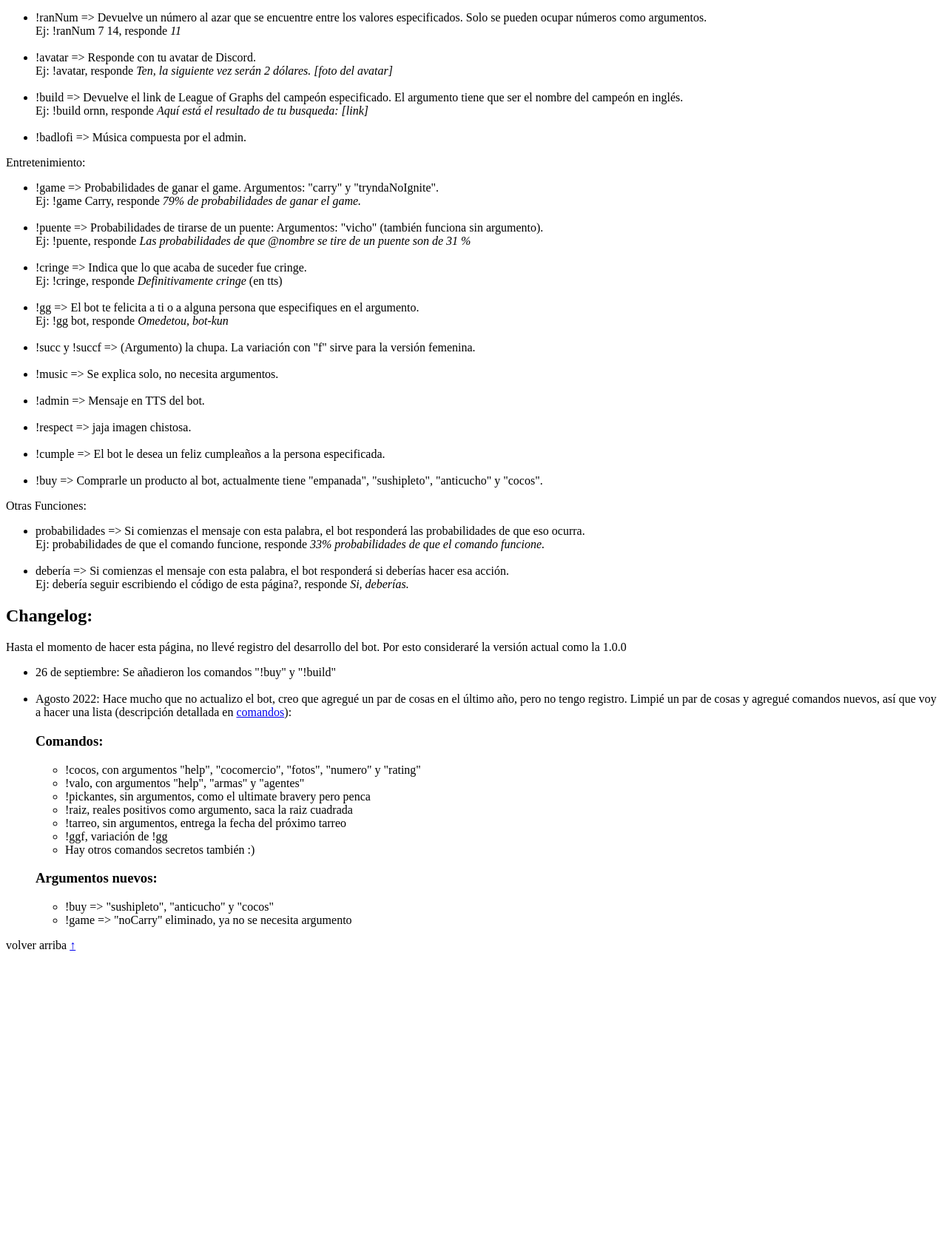
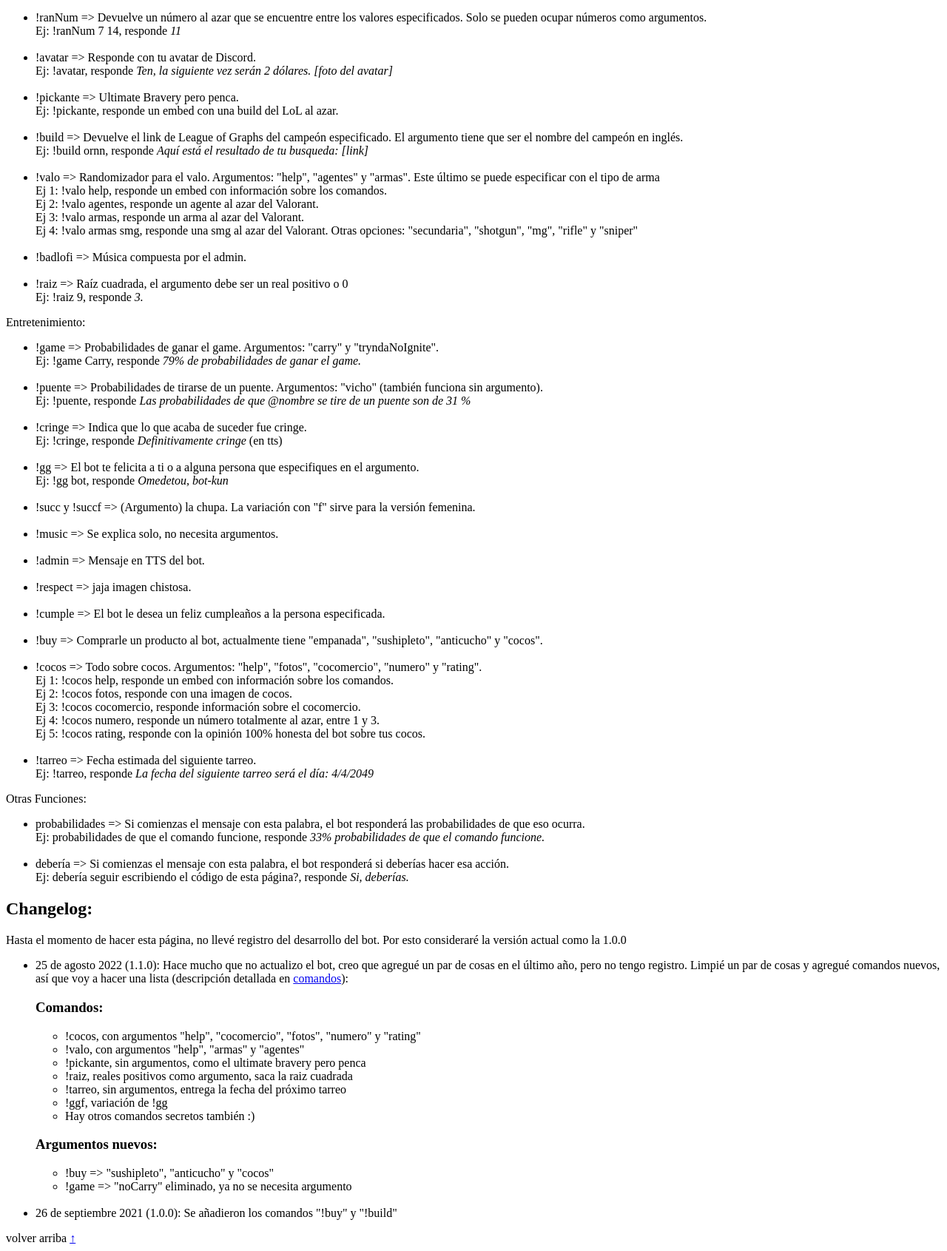
Before and after one commit to zusmoshijiku/bolche-bot, a plain HTML site: page index.html in a window 1280 px wide. Shown: the part 545-2236 px from the top of the page at 74% size. Before the commit the page ends 1840 px from the top, so only its background shows below. Drawn offline with Linux system fonts and the light colour scheme.

Commit message:
Update index.html

```diff
--- a/index.html
+++ b/index.html
@@ -64,12 +64,30 @@
 
                 </br>
 
+                <li>!pickante => Ultimate Bravery pero penca. </br>
+                Ej: !pickante, responde un embed con una build del LoL al azar.</li>
+
+                </br>
+
                 <li>!build => Devuelve el link de League of Graphs del campeón especificado. El argumento tiene que ser el nombre del campeón en inglés. </br>
                 Ej: !build ornn, responde <em>Aquí está el resultado de tu busqueda: [link]</em></li>
 
                 </br>
 
+                <li>!valo => Randomizador para el valo. Argumentos: "help", "agentes" y "armas". Este último se puede especificar con el tipo de arma </br>
+                Ej 1: !valo help, responde un embed con información sobre los comandos. </br>
+                Ej 2: !valo agentes, responde un agente al azar del Valorant. </br>
+                Ej 3: !valo armas, responde un arma al azar del Valorant. </br>
+                Ej 4: !valo armas smg, responde una smg al azar del Valorant. Otras opciones: "secundaria", "shotgun", "mg", "rifle" y "sniper" </li>
+
+                </br>
+
                 <li>!badlofi => M&uacute;sica compuesta por el admin.</li>
+
+                </br>
+
+                <li>!raiz => Raíz cuadrada, el argumento debe ser un real positivo o 0 </br>
+                Ej: !raiz 9, responde <em>3.</em></li>
             </ul>
 
             <p>Entretenimiento:</p>
@@ -80,7 +98,7 @@
 
                 </br>
 
-                <li>!puente => Probabilidades de tirarse de un puente: Argumentos: "vicho" (también funciona sin argumento). </br>
+                <li>!puente => Probabilidades de tirarse de un puente. Argumentos: "vicho" (también funciona sin argumento). </br>
                 Ej: !puente, responde <em>Las probabilidades de que @nombre se tire de un puente son de 31 %</em></li>
 
                 </br>
@@ -117,6 +135,20 @@
                 </br>
 
                 <li>!buy => Comprarle un producto al bot, actualmente tiene "empanada", "sushipleto", "anticucho" y "cocos".</li>
+
+                </br>
+
+                <li>!cocos => Todo sobre cocos. Argumentos: "help", "fotos", "cocomercio", "numero" y "rating". </br>
+                Ej 1: !cocos help, responde un embed con información sobre los comandos. </br>
+                Ej 2: !cocos fotos, responde con una imagen de cocos. </br>
+                Ej 3: !cocos cocomercio, responde información sobre el cocomercio. </br>
+                Ej 4: !cocos numero, responde un número totalmente al azar, entre 1 y 3. </br>
+                Ej 5: !cocos rating, responde con la opinión 100% honesta del bot sobre tus cocos. </li>
+
+                </br>
+
+                <li>!tarreo => Fecha estimada del siguiente tarreo. </br>
+                Ej: !tarreo, responde <em>La fecha del siguiente tarreo será el día: 4/4/2049</em></li>
             </ul>
 
             <p>Otras Funciones:</p>
@@ -135,17 +167,13 @@
             <h2>Changelog:</h2>
             <p>Hasta el momento de hacer esta p&aacute;gina, no llev&eacute; registro del desarrollo del bot. Por esto considerar&eacute; la versi&oacute;n actual como la 1.0.0</p>
             <ul>
-                <li>26 de septiembre: Se a&ntilde;adieron los comandos "!buy" y "!build"</li>
-
-                </br>
-
-                <li>Agosto 2022: Hace mucho que no actualizo el bot, creo que agregu&eacute; un par de cosas en el &uacute;ltimo a&ntilde;o, pero no tengo registro.
+                <li>25 de agosto 2022 (1.1.0): Hace mucho que no actualizo el bot, creo que agregu&eacute; un par de cosas en el &uacute;ltimo a&ntilde;o, pero no tengo registro.
                     Limpi&eacute; un par de cosas y agregu&eacute; comandos nuevos, as&iacute; que voy a hacer una lista (descripci&oacute;n detallada en <a href = "#comandos">comandos</a>):
                     <h3>Comandos:</h3>
                     <ul>
                         <li>!cocos, con argumentos "help", "cocomercio", "fotos", "numero" y "rating"</li>
                         <li>!valo, con argumentos "help", "armas" y "agentes" </li>
-                        <li>!pickantes, sin argumentos, como el ultimate bravery pero penca</li>
+                        <li>!pickante, sin argumentos, como el ultimate bravery pero penca</li>
                         <li>!raiz, reales positivos como argumento, saca la raiz cuadrada</li>
                         <li>!tarreo, sin argumentos, entrega la fecha del pr&oacute;ximo tarreo</li>
                         <li>!ggf, variaci&oacute;n de !gg</li>
@@ -157,6 +185,10 @@
                         <li>!game => "noCarry" eliminado, ya no se necesita argumento</li>
                     </ul>
                 </li>
+
+                </br>
+
+                <li>26 de septiembre 2021 (1.0.0): Se a&ntilde;adieron los comandos "!buy" y "!build"</li>
             </ul>
         </div>
         <div class="footer">
```
